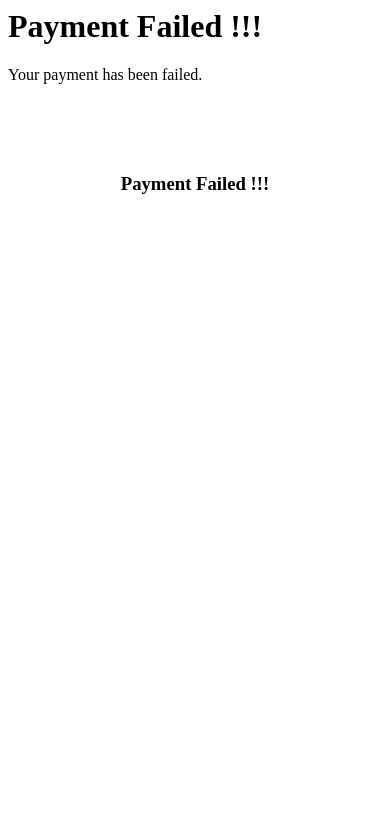
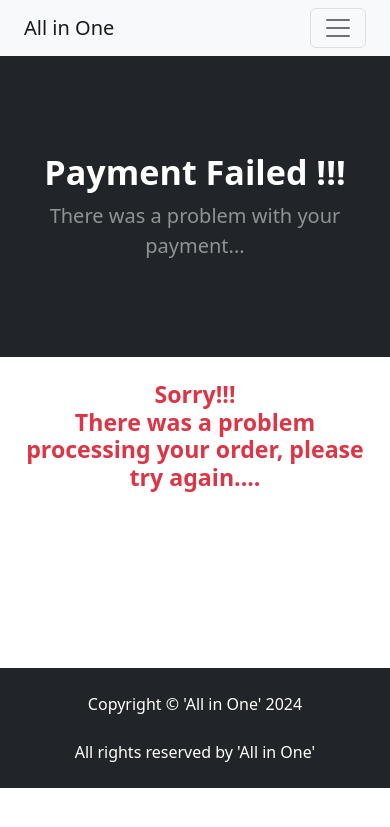
Before and after one commit to Shafiul-Sabbir/All_In_One, a Django app: page /payment/payment_failed/ in a window 390 px wide. Shown: the top 827 px of the page. Run offline with Django 5.2, Linux system fonts and the light colour scheme; some libraries are stand-ins or nearby versions.

Commit message:
paypal changes

```diff
--- a/ecom/settings.py
+++ b/ecom/settings.py
@@ -12,9 +12,9 @@ load_dotenv()
 SECRET_KEY = 'django-insecure-df_c!2lc37o5dwg*$nj%3yl$7zsdt@c)q%=b5dmy3do+k44+tw'
 
 # SECURITY WARNING: don't run with debug turned on in production!
-DEBUG = True
-ALLOWED_HOSTS = ['allinone-production.up.railway.app', 'https://allinone-production.up.railway.app','127.0.0.1','localhost', '16a5-43-224-111-119.ngrok-free.app' ]
-CSRF_TRUSTED_ORIGINS = ['https://allinone-production.up.railway.app', 'https://16a5-43-224-111-119.ngrok-free.app']
+DEBUG = False
+ALLOWED_HOSTS = ['allinone-production.up.railway.app', 'https://allinone-production.up.railway.app' ]
+CSRF_TRUSTED_ORIGINS = ['https://allinone-production.up.railway.app']
 # the domain as ALLOWED_HOSTS has found from "public networking" under "networking" under "settings" in the main app of railway, not in database section.
 # When we will work in local server we have to comment out it, and when we have to push the code in github, we have to uncomment it too.
 
--- a/payment/admin.py
+++ b/payment/admin.py
@@ -16,7 +16,7 @@ class OrderItemInline(admin.StackedInline):
 class OrderAdmin(admin.ModelAdmin):
     model = Order
     readonly_fields = ["date_ordered"]
-    fields = ["user", "full_name", "email", "shipping_address", "amount_paid", "date_ordered", "shipped", "date_shipped"]
+    fields = ["user", "full_name", "email", "shipping_address", "amount_paid", "date_ordered", "shipped", "date_shipped", "invoice", "paid"]
     inlines = [OrderItemInline]
 
 #Unregister the old Order model
--- a/payment/models.py
+++ b/payment/models.py
@@ -44,6 +44,9 @@ class Order(models.Model):
     date_ordered = models.DateTimeField(auto_now_add=True)
     shipped = models.BooleanField(default=False)
     date_shipped = models.DateTimeField(null=True, blank=True)
+    # Paypal nvoice and Paid T/F
+    invoice = models.CharField(max_length=250, null=True, blank=True)
+    paid = models.BooleanField(default=False)
 
     def __str__(self):
         return f'Order_id : {str(self.id)}'
--- a/payment/templates/payment/payment_failed.html
+++ b/payment/templates/payment/payment_failed.html
@@ -1,4 +1,4 @@
-<h1> </h1>
+{% extends 'base.html' %}
 {% load static %}
 {% block content %}
 
@@ -7,7 +7,7 @@
     <div class="container px-4 px-lg-5 my-5">
         <div class="text-center text-white">
             <h1 class="display-4 fw-bolder">Payment Failed !!!</h1>
-            <p class="lead fw-normal text-white-50 mb-0">Your payment has been failed. </p>
+            <p class="lead fw-normal text-white-50 mb-0">There was a problem with your payment... </p>
         </div>
     </div>
 </header>
@@ -15,13 +15,10 @@
 
 <div class ="container">
     <div class="row">
-        <center>
-            <div class="col-8">
-                <br/><br/>
-                <h3>Payment Failed !!!</h3>
-                <br/><br/>
-            </div>
-        </center>
+        <div class="col-md-6 offset-md-3">
+            <h3 class="text-center text-danger fw-bolder ">Sorry!!! <br/> There was a problem processing your order, please try again....</h3>
+            <br/>&nbsp;<br/><br/>&nbsp;<br/>&nbsp;<br/><br/>&nbsp;
+        </div>
     </div>
 </div>
 {% endblock %}
--- a/payment/views.py
+++ b/payment/views.py
@@ -154,8 +154,7 @@ def process_order(request):
                     if int(key) == product.pk:
                         product_quantity = value
                         #Create OrderItem
-                        create_order_item = OrderItem(order=create_order, product=product, user=user, quantity=product_quantity,price=price, )
-
+                        create_order_item = OrderItem(order=create_order, product=product, user=user, quantity=product_quantity,price=price,)
                         create_order_item.save()
 
             #Delete Our Cart
@@ -170,17 +169,16 @@ def process_order(request):
             current_user.update(old_cart="")
 
             messages.success(request, "Your order has been placed successfully !!!")
-            return render(request, 'payment/process_order.html', {})
+            return redirect('home')
 
         else:
-            # not logged in
-            #create Order
-            create_order = Order(full_name=full_name, email=email, shipping_address=shipping_address, amount_paid=amount_paid)
-
+            # Not logged in
+            # Create Order
+            create_order = Order(full_name=full_name, email=email, shipping_address=shipping_address, amount_paid=amount_paid )
             create_order.save()
 
-            #Create Order Items
-            #Get the order id
+            # Add Order Items
+            # Get the order id
             order_id = create_order.pk
 
             #Get product Info
@@ -199,7 +197,6 @@ def process_order(request):
                         product_quantity = value
                         #Create OrderItem
                         create_order_item = OrderItem(order=create_order, product=product, quantity=product_quantity,price=price, )
-
                         create_order_item.save()
 
             #Delete Our Cart
@@ -213,18 +210,6 @@ def process_order(request):
     else:
         messages.success(request, "Access Denied !!!")
         return redirect ('home')
-
-def payment_success(request):
-    paypal_data = {
-        'invoice': str(uuid.uuid4()),
-    }
-    return render(request, 'payment/payment_success.html', {'payment': paypal_data})
-
-def  payment_failed(request):
-    return render(request, 'payment/payment_failed.html', {})
-
-def payment_ipn(rquest):
-    return render(rquest, 'payment/payment_ipn.html', {})
 
 def checkout(request):
     #Get the cart
@@ -255,15 +240,30 @@ def billing_info(request):
         my_shipping = request.POST
         request.session['my_shipping'] = my_shipping
 
+        #Get Shipping Session Data
+        my_shipping = request.session.get('my_shipping')
+
+        #Gather Order Info
+        full_name = my_shipping['shipping_full_name']
+        email = my_shipping['shipping_email']
+         #create Shipping Address from session info
+        shipping_address = f"{my_shipping['shipping_address1']}\n{my_shipping['shipping_address2']}\n{my_shipping['shipping_city']}\n{my_shipping['shipping_state']}\n{my_shipping['shipping_zipcode']}\n{my_shipping['shipping_country']}\n"
+        amount_paid = totals
+
         # Get the Host
         host = request.get_host()
+        #Create Invoice Number
+        my_Invoice = str(uuid.uuid4())
+
+        # Create an order
+
         # Create Paypal Form Dictionary
         paypal_dict = {
             'business': settings.PAYPAL_RECEIVER_EMAIL,
             'amount': totals,
             'item_name': 'Book Order',
             'no_shipping' : '2',
-            'invoice': str(uuid.uuid4()),
+            'invoice': my_Invoice,
             'currency_code': 'USD',
             'notify_url': 'http://{}{}'.format(host, reverse('paypal-ipn')),
             'return_url': 'http://{}{}'.format(host, reverse('payment_success')),
@@ -273,19 +273,90 @@ def billing_info(request):
         #Create the Paypal Form
         paypal_form = PayPalPaymentsForm(initial=paypal_dict)
 
-
         # check to see if user is logged in
         if request.user.is_authenticated:
             # Get the Billing form
             billing_form = PaymentForm()
-            return render(request, 'payment/billing_info.html', {"cart_products": cart_products, "quantities": quantities, "totals": totals, "shipping_info": request.POST, "billing_form": billing_form, "paypal_form": paypal_form})
+
+            #create an Order
+            # for logged in users
+            user = request.user
+            # Create Order
+            create_order = Order(user=user, full_name=full_name, email=email, shipping_address=shipping_address, amount_paid=amount_paid, invoice=my_Invoice)
+            create_order.save()
+
+            #Get product Info
+            for product in cart_products:
+                #Get product id
+                product_id = product.pk
+                #Get product price
+                if product.is_sale:
+                    price = product.sale_price
+                else:
+                    price = product.price
+
+                #Get product quantity
+                for key, value in quantities.items():
+                    if int(key) == product.pk:
+                        product_quantity = value
+                        #Create OrderItem
+                        create_order_item = OrderItem(order=create_order, product=product, user=user, quantity=product_quantity,price=price,)
+                        create_order_item.save()
+
+            #Delete the cart from Database (Old cart field)
+            current_user = Profile.objects.filter(user__id=request.user.id)
+            #Delete shopping cart in database
+            current_user.update(old_cart="")
+
+            return render(request, "payment/billing_info.html", {"cart_products": cart_products, "quantities": quantities, "totals": totals, "shipping_info": request.POST, "billing_form": billing_form, "paypal_form": paypal_form})
 
         else:
-            # not logged in
-            # Get the Billing form
-            billing_form = PaymentForm()
-            return render(request, 'payment/billing_info.html', {"cart_products": cart_products, "quantities": quantities, "totals": totals, "shipping_info": request.POST, "billing_form": billing_form, "paypal_form": paypal_form})
+            # Not logged in
+            # Create Order
+            create_order = Order(full_name=full_name, email=email, shipping_address=shipping_address, amount_paid=amount_paid, invoice=my_Invoice)
+            create_order.save()
 
+            #Get product Info
+            for product in cart_products:
+                #Get product id
+                product_id = product.pk
+                #Get product price
+                if product.is_sale:
+                    price = product.sale_price
+                else:
+                    price = product.price
+
+                #Get product quantity
+                for key, value in quantities.items():
+                    if int(key) == product.pk:
+                        product_quantity = value
+                        #Create OrderItem
+                        create_order_item = OrderItem(order=create_order, product=product, quantity=product_quantity,price=price)
+                        create_order_item.save()
+            else:
+                # not logged in
+                # Get the Billing form
+                billing_form = PaymentForm()
+                return render(request, 'payment/billing_info.html', {"cart_products": cart_products, "quantities": quantities, "totals": totals, "shipping_info": request.POST, "billing_form": billing_form, "paypal_form": paypal_form, "invoice": my_Invoice})
     else:
-        messages.success(request, "You must be logged in to view that page !!!")
+        messages.success(request, "Access Denied !!!")
         return redirect ('home')
+
+def payment_success(request):
+    # Delete the browser
+    # First Get the cart
+    cart = Cart(request)
+    cart_products = cart.get_prods()
+    quantities = cart.get_quants()
+    totals = cart.cart_total()
+
+    # Delete the cart from session database
+    for key in list(request.session.keys()):
+        if key == 'session_key':
+            # Delete the key
+            del request.session[key]
+
+    return render(request, 'payment/payment_success.html', {})
+
+def  payment_failed(request):
+    return render(request, 'payment/payment_failed.html', {})
```
Also changed, not shown: payment/hooks.py (+16 -4 lines), payment/templates/payment/payment_success.html (+4 -7 lines), payment/templates/payment/process_order.html (deleted, +0 -22 lines), payment/migrations/0006_order_invoice_order_paid.py (added).
